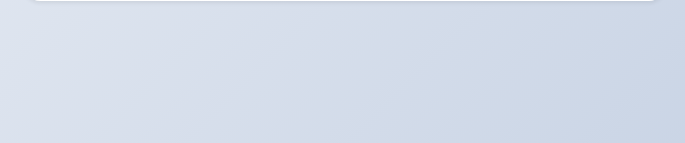
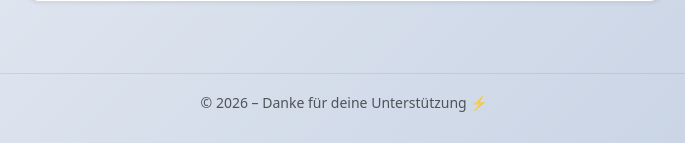
Before and after one commit to MHWECH/mhwe, a Flask app: page / in a window 1280 px wide. Shown: the part 657-800 px from the top of the page, without its empty margins (296-981 px from the left). Run offline with Flask 3, Linux system fonts and the light colour scheme; some libraries are stand-ins or nearby versions.

Commit message:
Add Blink Bitcoin donation button above site footer
- Insert the Blink donation widget container and init script in the
  public base template, directly above a new site footer
- Add a current_year context processor for the footer line
- Style the widget centered with a subtle footer separator

```diff
--- a/app.py
+++ b/app.py
@@ -33,6 +33,11 @@ app.config['SQLALCHEMY_DATABASE_URI'] = os.environ.get(
 app.config['SQLALCHEMY_TRACK_MODIFICATIONS'] = False
 
 db = SQLAlchemy(app)
+
+
+@app.context_processor
+def inject_current_year():
+    return {'current_year': datetime.now().year}
 
 # ─── Models ──────────────────────────────────────────────────────────────────
 
--- a/static/css/custom.css
+++ b/static/css/custom.css
@@ -101,3 +101,14 @@ code {
     border-radius: .25em;
     font-size: .85em;
 }
+
+/* ── Bitcoin donation widget & footer ────────────────────────────────────── */
+
+.blink-donation {
+    display: flex;
+    justify-content: center;
+}
+
+.site-footer {
+    border-top: 1px solid rgba(0, 0, 0, .08);
+}
--- a/templates/base.html
+++ b/templates/base.html
@@ -12,7 +12,58 @@
     <div class="container py-5">
         {% block content %}{% endblock %}
     </div>
+
+    <!-- Blink Donation Button widget -->
+    <div class="container pb-4">
+        <div id="blink-pay-button-container" class="blink-donation"></div>
+    </div>
+
+    <footer class="site-footer text-center py-3">
+        <small class="text-muted">&copy; {{ current_year }} – Danke für deine Unterstützung ⚡</small>
+    </footer>
+
     <script src="https://cdn.jsdelivr.net/npm/bootstrap@5.3.2/dist/js/bootstrap.bundle.min.js"></script>
+
+    <!-- Blink Donation Button script -->
+    <script src="https://blinkbitcoin.github.io/donation-button.blink.sv/js/blink-pay-button.js"></script>
+    <script>
+      // Initialize widget when script is loaded
+      function initBlinkWidget() {
+        if (typeof BlinkPayButton !== 'undefined') {
+          BlinkPayButton.init({
+            username: 'mhwe',
+            containerId: 'blink-pay-button-container',
+            themeMode: 'light',
+            language: 'de',
+            defaultAmount: 1000,
+            supportedCurrencies: [
+              {
+                "code": "sats",
+                "name": "sats",
+                "isCrypto": true
+              },
+              {
+                "code": "USD",
+                "name": "USD",
+                "isCrypto": false
+              }
+            ],
+            debug: false
+          });
+        } else {
+          // Try again in 100ms if BlinkPayButton isn't loaded yet
+          setTimeout(initBlinkWidget, 100);
+        }
+      }
+
+      // Initialize when DOM is ready or now if already loaded
+      if (document.readyState === 'loading') {
+        document.addEventListener('DOMContentLoaded', initBlinkWidget);
+      } else {
+        initBlinkWidget();
+      }
+    </script>
+
     {% block extra_scripts %}{% endblock %}
 </body>
 </html>
```
